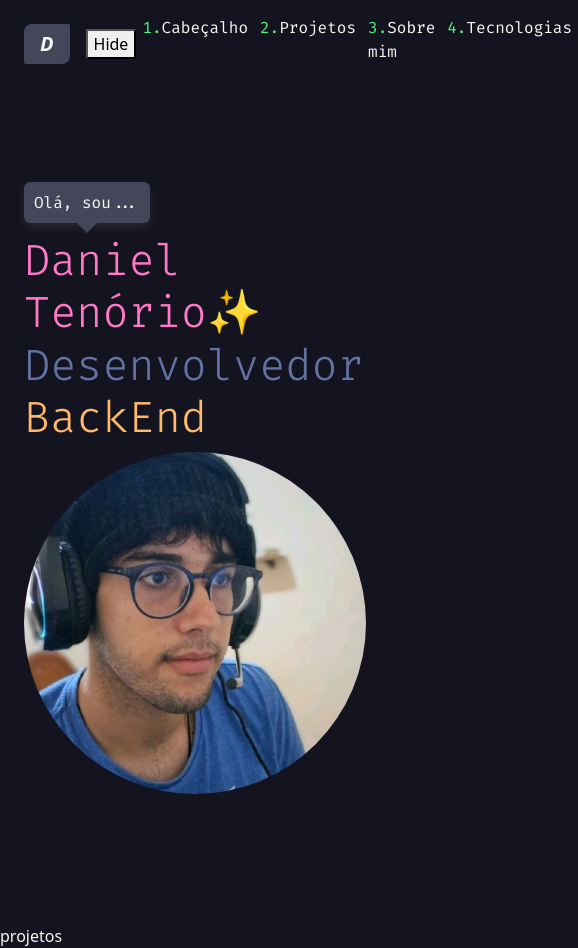
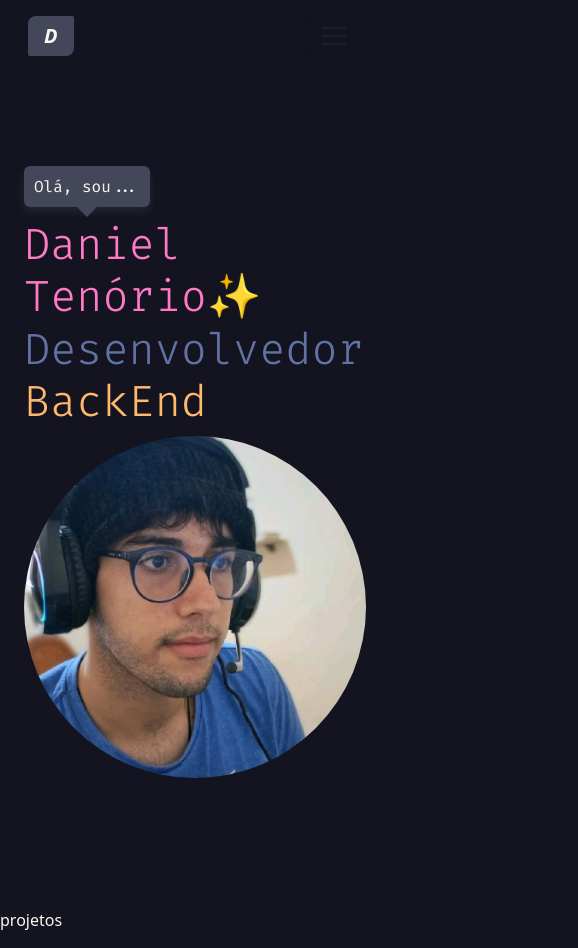
Before and after one commit to danielBRTanimacao/danieltenorioportfolio, a React (Vite) app: page / in a window 390 px wide. Shown: the whole page, 578 px wide, since content can reach past the window. Built offline with nearby package versions, Linux system fonts and the light colour scheme.

Commit message:
new header

```diff
--- a/src/assets/css/Index.css
+++ b/src/assets/css/Index.css
@@ -35,18 +35,8 @@
 }
 
 /* HEADER NAV */
-.burger-btn {
-    display: none;
-}
-
-@media (max-width: 767.98px) {
-    .burger-btn {
-        display: flex;
-    }
-}
-
-.navbar {
-    justify-content: space-between;
+.navbar-collapse {
+    padding: 10px 0;
 }
 
 .navbar-brand {
--- a/src/components/Header.tsx
+++ b/src/components/Header.tsx
@@ -1,21 +1,27 @@
-import { useState } from "react";
-
 export default () => {
-    const [hide, setHide] = useState(false);
-    const burgerChange = () => {
-        setHide((prevHide) => !prevHide);
-    };
     return (
         <>
-            <header className="navbar navbar-expand px-4 pt-3">
+            <header className="navbar navbar-expand-lg px-3 pt-3">
+                <div className="container-fluid">
                     <a href="/" className="navbar-brand px-3">
                         D
                     </a>
-                <button onClick={burgerChange} className="burger-btn">
-                    Hide
+                    <button
+                        className="navbar-toggler"
+                        type="button"
+                        data-bs-toggle="collapse"
+                        data-bs-target="#navbarHeaderContent"
+                        aria-controls="navbarHeaderContent"
+                        aria-expanded="false"
+                        aria-label="Toggle navigation"
+                    >
+                        <span className="navbar-toggler-icon"></span>
                     </button>
-                <nav>
-                    <ul className="navbar-nav me-auto mb-2 mb-lg-0">
+                    <nav
+                        className="collapse navbar-collapse"
+                        id="navbarHeaderContent"
+                    >
+                        <ul className="navbar-nav ms-auto">
                             <li className="nav-item">
                                 <a href="#header">
                                     <span>1.</span>
@@ -42,6 +48,7 @@
                             </li>
                         </ul>
                     </nav>
+                </div>
             </header>
         </>
     );
```
Lines whose indentation alone changed are shown as unchanged.
